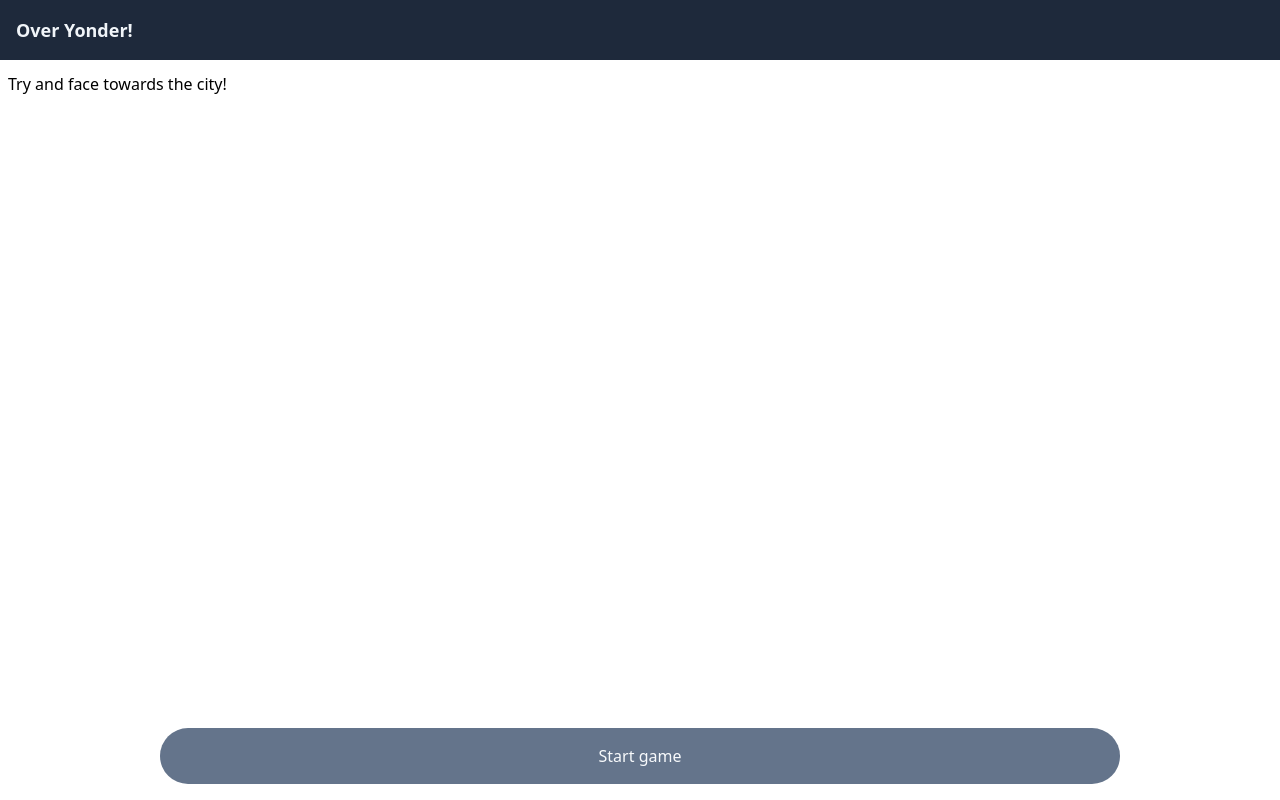
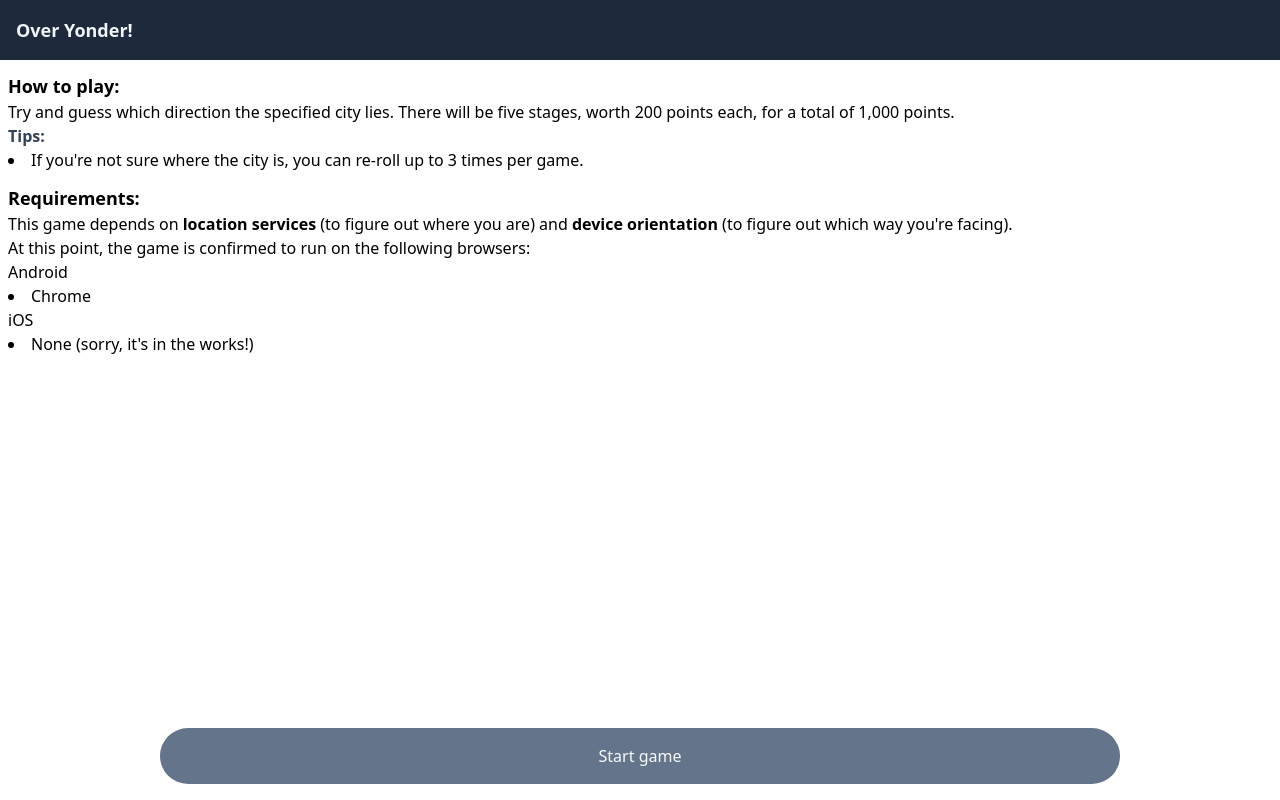
Before and after one commit to thekakkun/over-yonder, a React (Create React App) app: page / in a window 1280 px wide. Built offline with nearby package versions, Linux system fonts and the light colour scheme.

Commit message:
Add basic intro text

```diff
--- a/src/components/Intro.tsx
+++ b/src/components/Intro.tsx
@@ -1,7 +1,47 @@
 export default function Intro() {
   return (
-    <div>
-      <p>Try and face towards the city!</p>
+    <div className="">
+      <h2 className="text-lg font-bold">How to play:</h2>
+      <p>
+        Try and guess which direction the specified city lies. There will be
+        five stages, worth 200 points each, for a total of 1,000 points.
+      </p>
+
+      <h3 className="text-base font-bold text-slate-700">Tips:</h3>
+      <ul className="list-disc list-inside">
+        <li>
+          If you're not sure where the city is, you can re-roll up to 3 times
+          per game.
+        </li>
+      </ul>
+
+      <h2 className="text-lg font-bold mt-3">Requirements:</h2>
+      <p>
+        This game depends on{" "}
+        <span className="font-semibold">location services</span> (to figure out
+        where you are) and{" "}
+        <span className="font-semibold">device orientation</span> (to figure out
+        which way you're facing).
+      </p>
+      <p>
+        At this point, the game is confirmed to run on the following browsers:
+      </p>
+      <ul>
+        <li>
+          Android
+          <ul>
+            <li className="list-disc list-inside">Chrome</li>
+          </ul>
+        </li>
+        <li>
+          iOS
+          <ul>
+            <li className="list-disc list-inside">
+              None (sorry, it's in the works!)
+            </li>
+          </ul>
+        </li>
+      </ul>
     </div>
   );
 }
```
